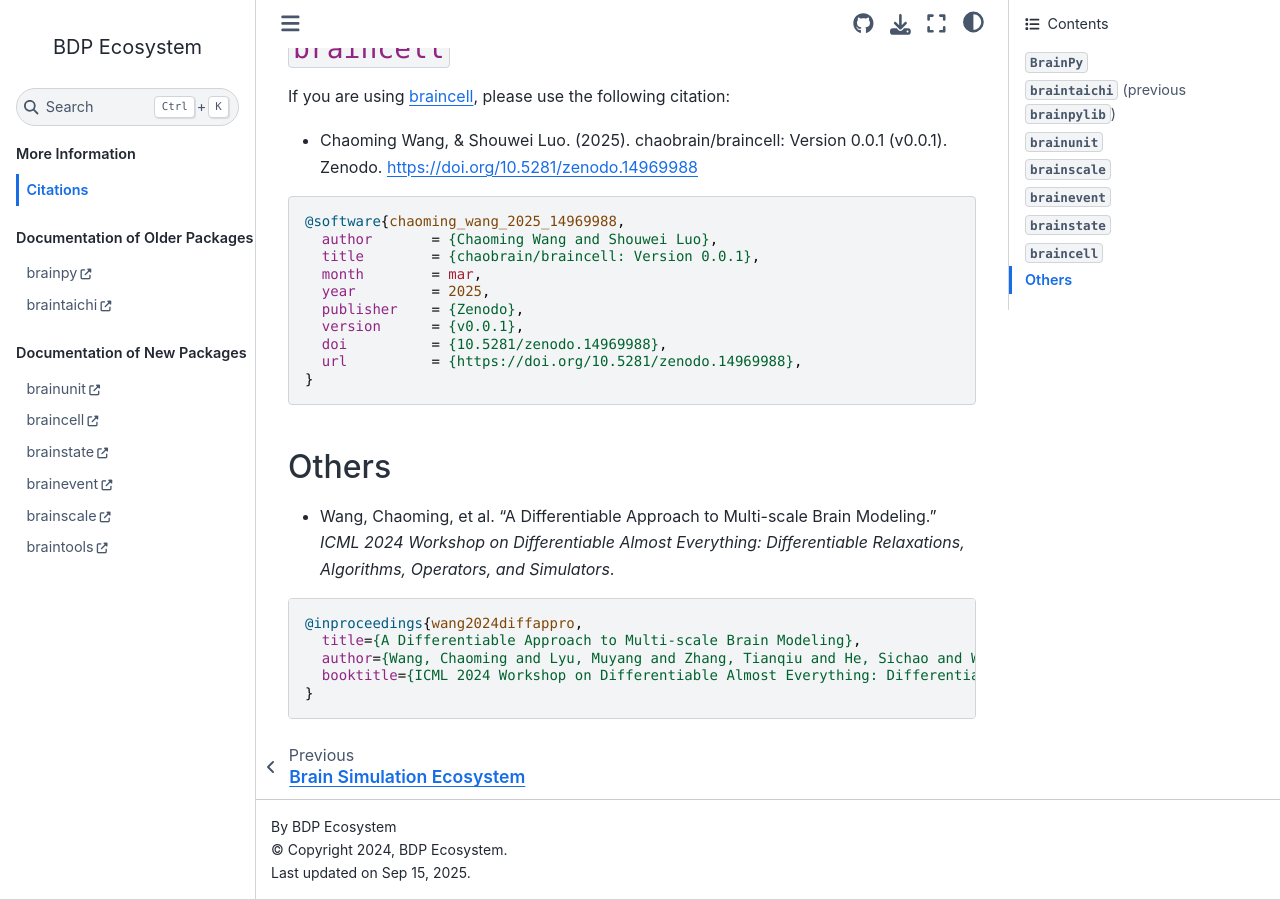
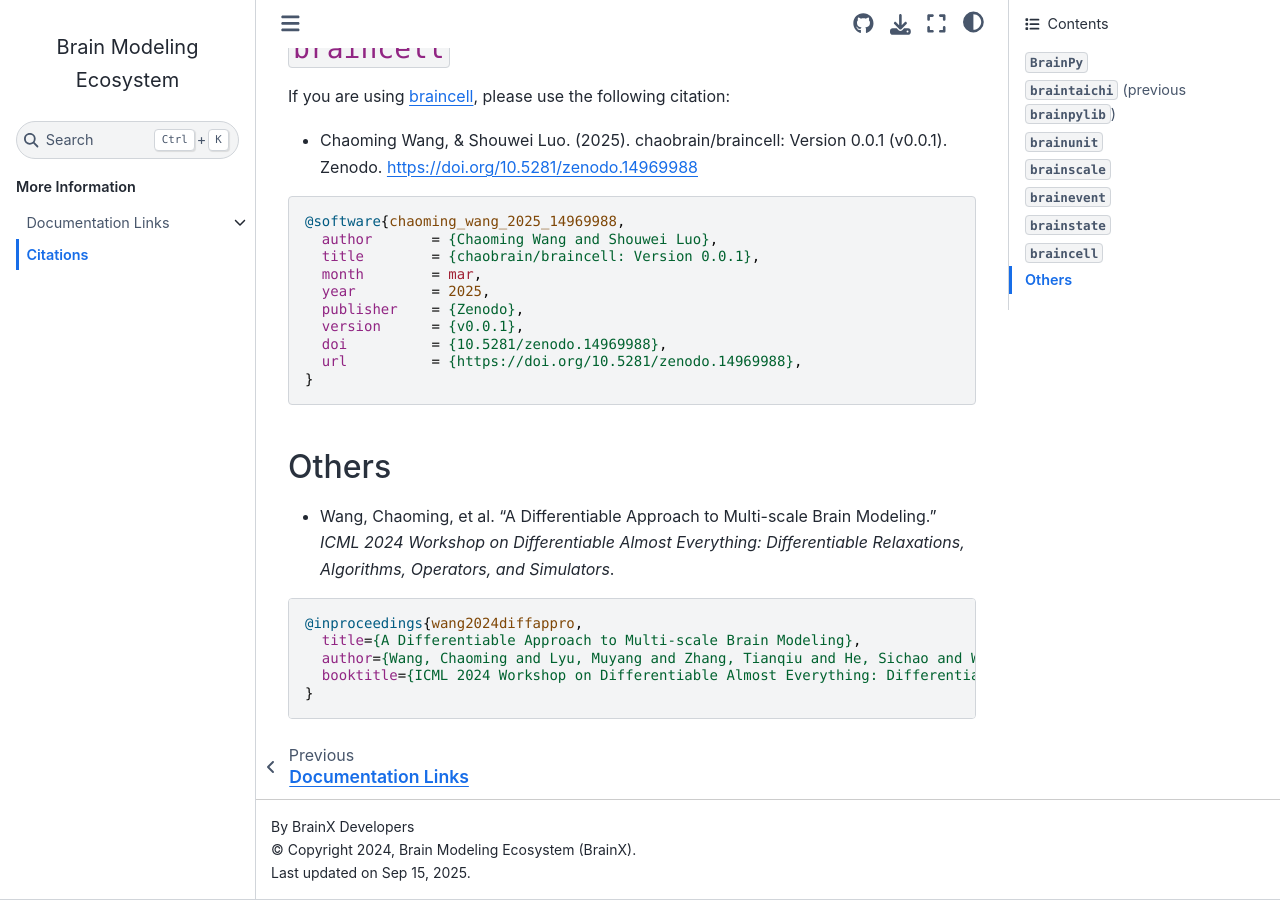
Before and after one commit to chaobrain/brain-modeling-ecosystem, a Sphinx documentation site: the page built from docs/citation.rst, in a window 1280 px wide and 900 px high, scrolled down 3586 px. Built offline with Sphinx 7.4.7 and the Sphinx Book theme 1.1.4, drawn with Linux system fonts in a browser that asks for light colours; pages that are not in the unit, such as notebooks, are missing from menus.

```diff
--- a/docs/conf.py
+++ b/docs/conf.py
@@ -28,9 +28,9 @@
 
 # -- Project information -----------------------------------------------------
 
-project = 'BDP Ecosystem'
-copyright = '2024, BDP Ecosystem'
-author = 'BDP Ecosystem'
+project = 'Brain Modeling Ecosystem (BrainX)'
+copyright = '2024, Brain Modeling Ecosystem (BrainX)'
+author = 'BrainX Developers'
 
 # The full version, including alpha/beta/rc tags
 release = '0.0.1'
@@ -41,18 +41,18 @@
 # extensions coming with Sphinx (named 'sphinx.ext.*') or your custom
 # ones.
 extensions = [
-  'sphinx.ext.autodoc',
-  'sphinx.ext.autosummary',
-  'sphinx.ext.intersphinx',
-  'sphinx.ext.mathjax',
-  'sphinx.ext.napoleon',
-  'sphinx.ext.viewcode',
-  'sphinx_autodoc_typehints',
-  'myst_nb',
-  'sphinx_thebe',
-  'sphinx_design',
-  'sphinx_copybutton',
-  'nbsphinx',
+    'sphinx.ext.autodoc',
+    'sphinx.ext.autosummary',
+    'sphinx.ext.intersphinx',
+    'sphinx.ext.mathjax',
+    'sphinx.ext.napoleon',
+    'sphinx.ext.viewcode',
+    'sphinx_autodoc_typehints',
+    'myst_nb',
+    'sphinx_thebe',
+    'sphinx_design',
+    'sphinx_copybutton',
+    'nbsphinx',
 ]
 # Add any paths that contain custom static files (such as style sheets) here,
 # relative to this directory. They are copied after the builtin static files,
@@ -68,36 +68,42 @@
 master_doc = 'index'
 
 intersphinx_mapping = {
-  "python": ("https://docs.python.org/3.13", None),
-  "sphinx": ("https://www.sphinx-doc.org/en/master", None),
+    "python": ("https://docs.python.org/3.13", None),
+    "sphinx": ("https://www.sphinx-doc.org/en/master", None),
 }
 nitpick_ignore = [
-  ("py:class", "docutils.nodes.document"),
-  ("py:class", "docutils.parsers.rst.directives.body.Sidebar"),
+    ("py:class", "docutils.nodes.document"),
+    ("py:class", "docutils.parsers.rst.directives.body.Sidebar"),
 ]
 
-suppress_warnings = ["myst.domains", "ref.ref"]
+suppress_warnings = [
+    "myst.domains",
+    "ref.ref",
+]
 
 numfig = True
 
 myst_enable_extensions = [
-  "dollarmath",
-  "amsmath",
-  "deflist",
-  "colon_fence",
+    "dollarmath",
+    "amsmath",
+    "deflist",
+    "colon_fence",
 ]
 # List of patterns, relative to source directory, that match files and
 # directories to ignore when looking for source files.
 # This pattern also affects html_static_path and html_extra_path.
-exclude_patterns = ['_build', 'Thumbs.db', '.DS_Store',
+exclude_patterns = [
+    '_build',
+    'Thumbs.db',
+    '.DS_Store',
     '_build',
     '**.ipynb_checkpoints',
     'jupyter_execute/**',  # 排除 jupyter_execute 目录
-    ]
+]
 
 html_theme = "sphinx_book_theme"
 html_logo = "_static/bdp-ecosystem.png"
-html_title = "BDP Ecosystem"
+html_title = "Brain Modeling Ecosystem"
 html_copy_source = True
 html_sourcelink_suffix = ""
 html_favicon = "_static/bdp-ecosystem.png"
@@ -112,13 +118,13 @@
 nb_execution_mode = "off"
 
 thebe_config = {
-  "repository_url": "https://github.com/binder-examples/jupyter-stacks-datascience",
-  "repository_branch": "master",
+    "repository_url": "https://github.com/binder-examples/jupyter-stacks-datascience",
+    "repository_branch": "master",
 }
 
 html_theme_options = {
-  'show_toc_level': 2,
-    'repository_url': 'https://github.com/brainpy/BrainPy',  # 添加GitHub链接
+    'show_toc_level': 2,
+    'repository_url': 'https://github.com/chaobrain/brain-modeling-ecosystem',  # 添加GitHub链接
     'use_repository_button': True,  # 显示GitHub按钮
 }
 
@@ -127,5 +133,5 @@
 nb_execution_timeout = 200
 
 autodoc_default_options = {
-  'exclude-members': '....,default_rng',
+    'exclude-members': '....,default_rng',
 }
--- /dev/null
+++ b/docs/doclink.rst
@@ -0,0 +1,18 @@
+Documentation Links
+===================
+
+
+.. toctree::
+   :hidden:
+   :maxdepth: 2
+   :caption: Documentation of New Packages
+
+   brainunit <https://brainunit.readthedocs.io/>
+   braincell <https://braincell.readthedocs.io/>
+   brainstate <https://brainstate.readthedocs.io/>
+   brainevent <https://brainevent.readthedocs.io/>
+   brainscale <https://brainscale.readthedocs.io/>
+   brainmass <https://brainmass.readthedocs.io/>
+   braintools <https://braintools.readthedocs.io/>
+   brainpy <https://brainpy.readthedocs.io/>
+   braintaichi <https://braintaichi.readthedocs.io/>
--- a/docs/requirements.txt
+++ b/docs/requirements.txt
@@ -11,3 +11,4 @@
 jupyter-sphinx>=0.3.2
 sphinx-design
 myst-parser[linkify]
+nbsphinx
```
Also changed, not shown: docs/CHANGELOG.md (added, +18 -0 lines), docs/getting_started.md (added, +26 -0 lines), docs/index.html (+72 -35 lines), docs/index.rst (+14 -23 lines), docs/install.md (added, +46 -0 lines).
